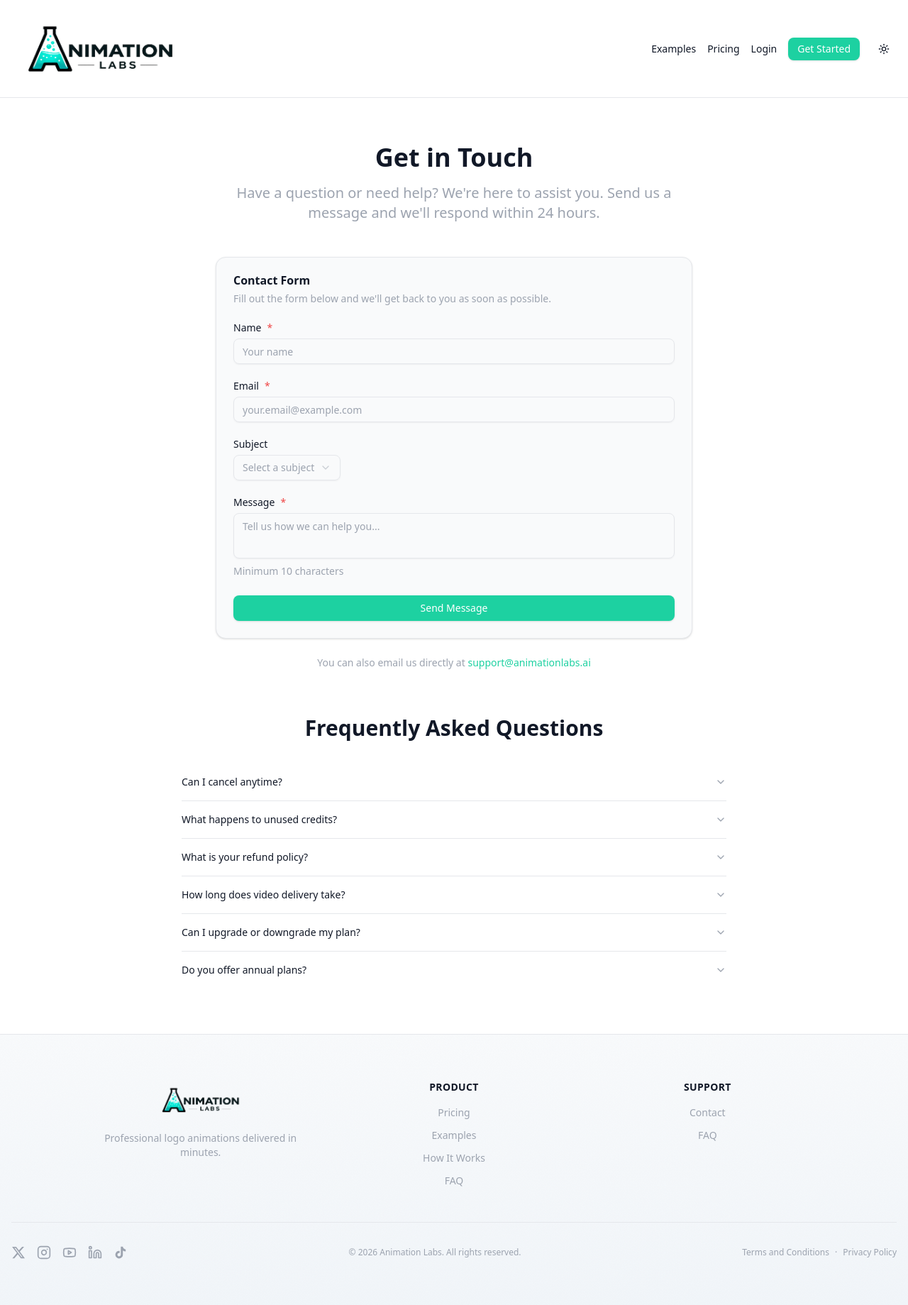
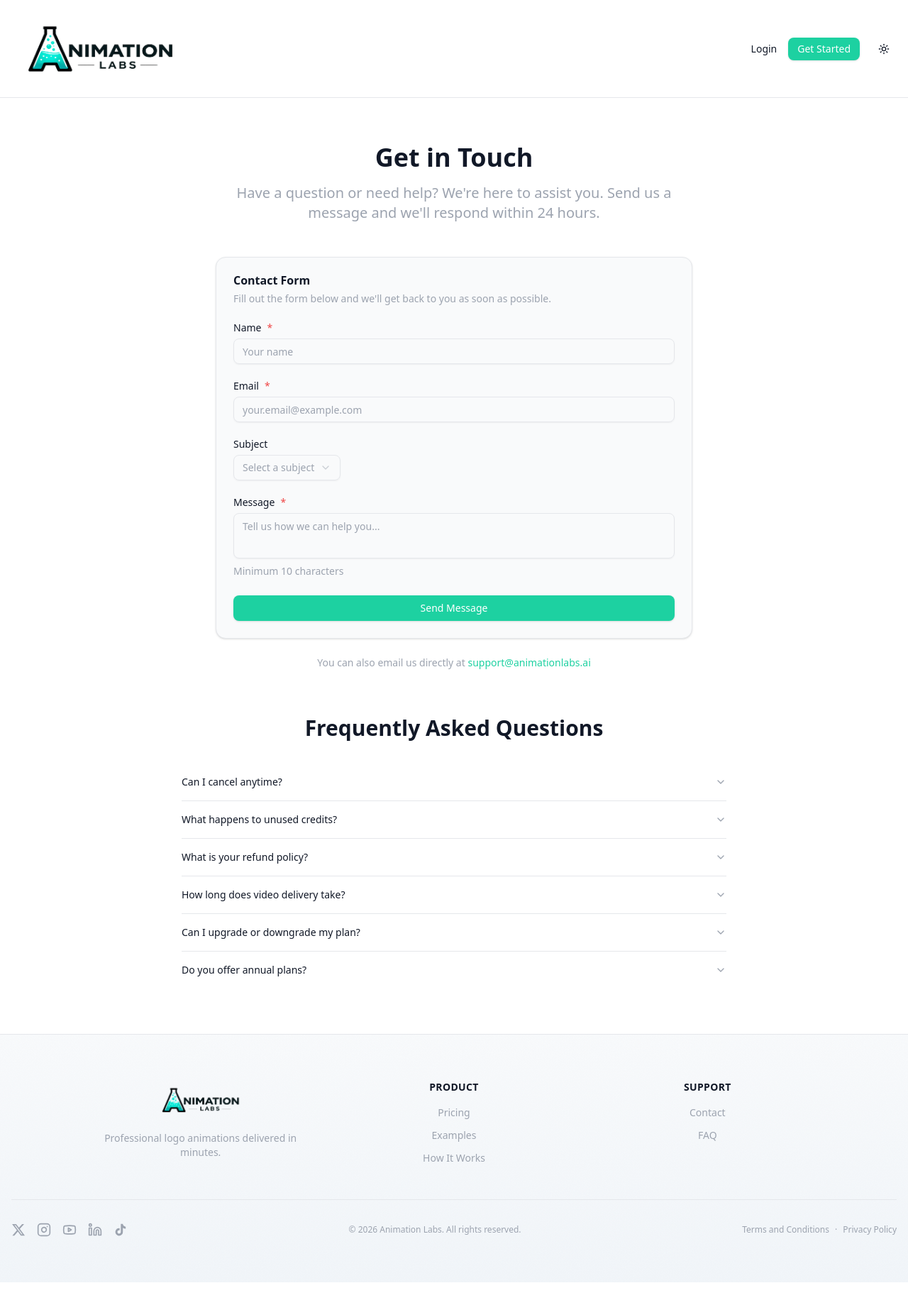
Before and after one commit to Chakaitos/animation-labs, a Next.js app: page /contact in a window 1280 px wide. Shown: the whole page at 71% size. After the commit the page ends 1807 px from the top, so only its background shows below. Built offline with nearby package versions, Linux system fonts and the light colour scheme.

Commit message:
Updates links and removes navbar links

```diff
--- a/app/contact/page.tsx
+++ b/app/contact/page.tsx
@@ -222,7 +222,7 @@ export default function ContactPage() {
         </div>
 
         {/* FAQ Section */}
-        <div className="max-w-3xl mx-auto">
+        <div id="faq" className="max-w-3xl mx-auto">
           <h2 className="text-3xl font-bold text-center mb-8">
             Frequently Asked Questions
           </h2>
--- a/app/page.tsx
+++ b/app/page.tsx
@@ -35,7 +35,7 @@ export default function HomePage() {
         <ExampleGallery />
         <HowToSection />
         <SocialProof />
-        <PricingSection />
+        {/* <PricingSection /> */}
       </main>
       <Footer />
     </div>
--- a/components/marketing/Footer.tsx
+++ b/components/marketing/Footer.tsx
@@ -81,28 +81,22 @@ export function Footer() {
             </h3>
             <nav className="flex flex-col space-y-3" aria-label="Product links">
               <Link
-                href="#pricing"
+                href="/pricing"
                 className="text-sm text-muted-foreground hover:text-primary transition-colors"
               >
                 Pricing
               </Link>
               <Link
-                href="#examples"
+                href="/examples"
                 className="text-sm text-muted-foreground hover:text-primary transition-colors"
               >
                 Examples
               </Link>
               <Link
-                href="#how-it-works"
+                href="/#how-it-works"
                 className="text-sm text-muted-foreground hover:text-primary transition-colors"
               >
                 How It Works
-              </Link>
-              <Link
-                href="#faq"
-                className="text-sm text-muted-foreground hover:text-primary transition-colors"
-              >
-                FAQ
               </Link>
             </nav>
           </div>
@@ -120,7 +114,7 @@ export function Footer() {
                 Contact
               </Link>
               <Link
-                href="#faq"
+                href="/contact#faq"
                 className="text-sm text-muted-foreground hover:text-primary transition-colors"
               >
                 FAQ
--- a/components/marketing/HowToSection.tsx
+++ b/components/marketing/HowToSection.tsx
@@ -157,7 +157,7 @@ export function HowToSection() {
           </div>
 
           {/* How It Works */}
-          <div className="mb-16">
+          <div id="how-it-works" className="mb-16">
             <h3 className="text-2xl font-semibold text-center mb-8">
               How It Works
             </h3>
--- a/components/marketing/MarketingHeader.tsx
+++ b/components/marketing/MarketingHeader.tsx
@@ -40,18 +40,6 @@ export function MarketingHeader() {
           {/* Navigation */}
           <nav className="flex items-center gap-2 sm:gap-4">
             <Link
-              href="/examples"
-              className="text-sm hover:text-primary transition-colors"
-            >
-              Examples
-            </Link>
-            <Link
-              href="/pricing"
-              className="text-sm hover:text-primary transition-colors"
-            >
-              Pricing
-            </Link>
-            <Link
               href="/login"
               className="text-sm hover:text-primary transition-colors"
             >
```
